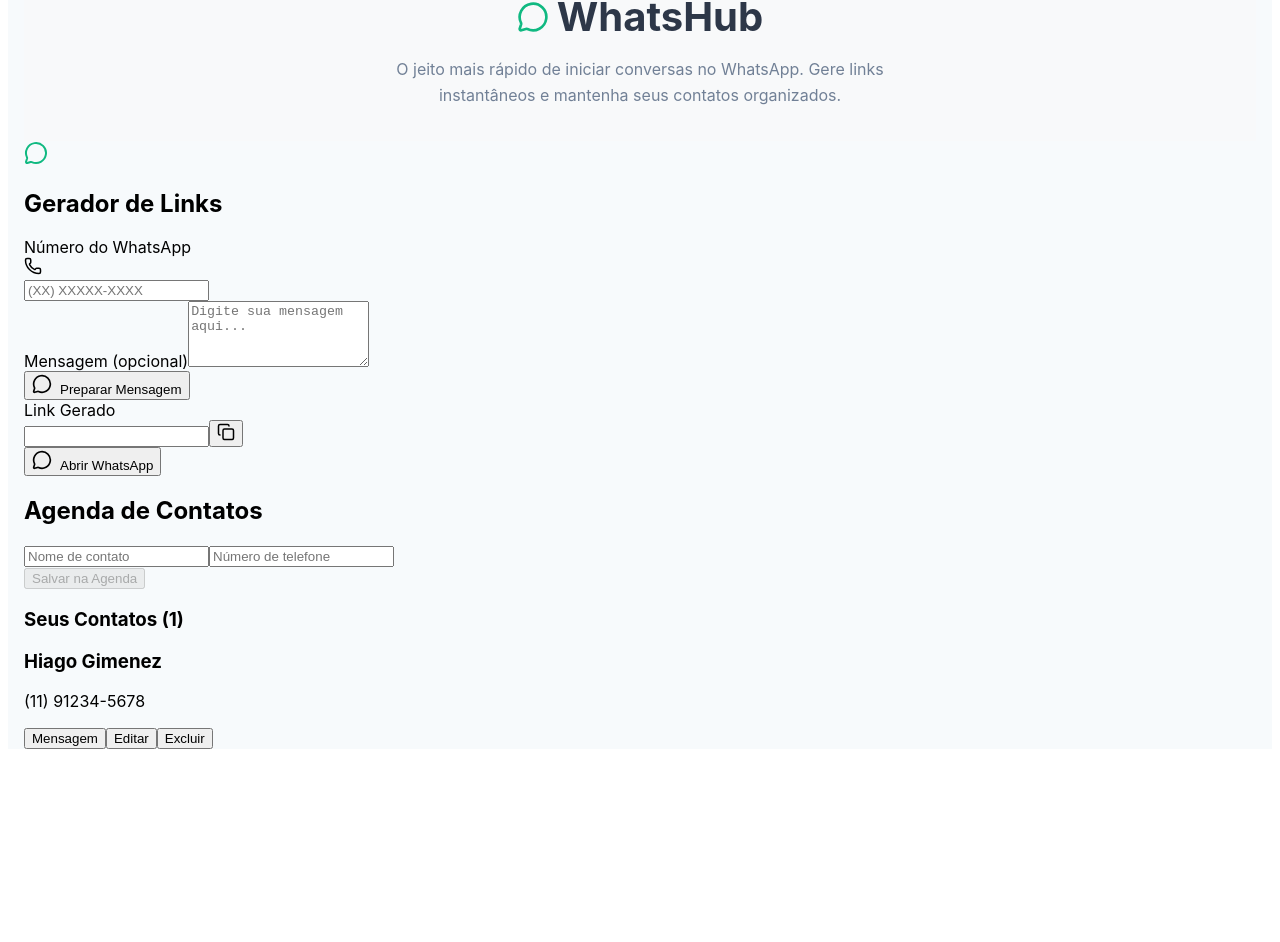
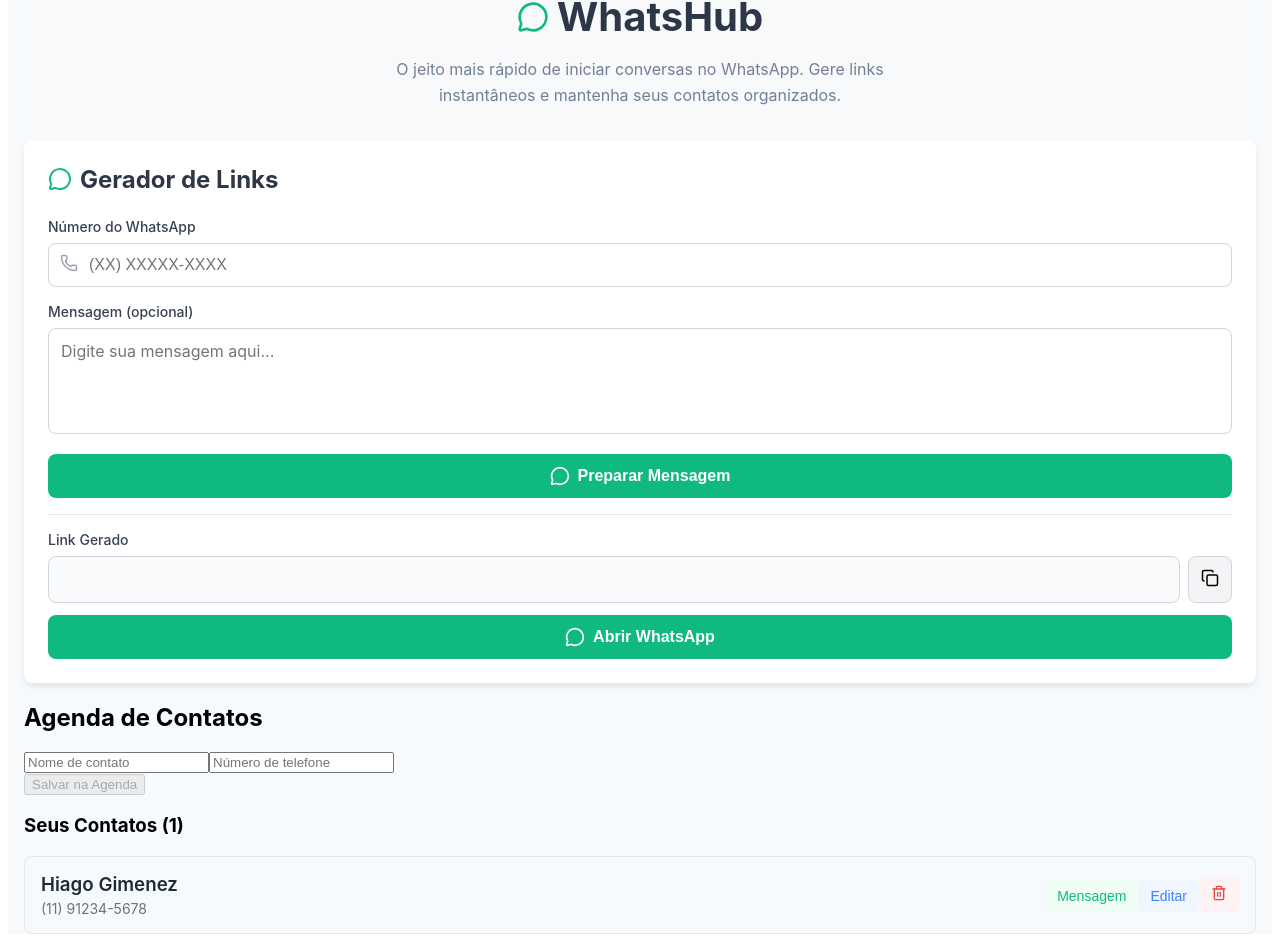
Before and after one commit to gimenezhiago/WhatsApp, a React (Vite) app in the folder Front/: page / in a window 1280 px wide. Shown: the part 69-1011 px from the top of the page. Before the commit the page ends 826 px from the top, so only its background shows below. Built offline with nearby package versions, Linux system fonts and the light colour scheme.

Commit message:
Estilizando

```diff
--- a/Front/src/components/GeradorLink/GeradorLink.jsx
+++ b/Front/src/components/GeradorLink/GeradorLink.jsx
@@ -35,19 +35,19 @@
   };
 
   return (
-    <div>
-      <div>
+    <C.Cartao>
+      <C.TituloSecao>
         <MessageCircle size={24} color="#10b981"/>
-        <h2>Gerador de Links</h2>
-      </div>
+        <C.H2Secao>Gerador de Links</C.H2Secao>
+      </C.TituloSecao>
 
-      <div>
-        <label>Número do WhatsApp</label>
-        <div>
-          <div>
+      <C.GrupoFormulario>
+        <C.Rotulo>Número do WhatsApp</C.Rotulo>
+        <C.ContainerInput>
+          <C.IconeInput>
             <Phone size={18} />
-          </div>
-          <input
+          </C.IconeInput  >
+          <C.CampoInputComIcone
             type="text"
             value={numeroTelefone}
             onChange={(e) =>
@@ -57,12 +57,12 @@
             onFocus={(e) => (e.target.style.borderColor = "#10b981")}
             onBlur={(e) => (e.target.style.borderColor = "#d1d5db")}
           />
-        </div>
-      </div>
+        </C.ContainerInput>
+      </C.GrupoFormulario>
 
-      <div>
-        <label>Mensagem (opcional)</label>
-        <textarea
+      <C.GrupoFormulario>
+        <C.Rotulo>Mensagem (opcional)</C.Rotulo>
+        <C.AreaTexto
           value={mensagem}
           onChange={(e) => setMensagem(e.target.value)}
           rows={4}
@@ -70,46 +70,46 @@
           onFocus={(e) => (e.target.style.borderColor = "#10b981")}
           onBlur={(e) => (e.target.style.borderColor = "#d1d5db")}
         />
-      </div>
+      </C.GrupoFormulario>
 
-      <div>
-        <button
+      <C.GrupoFormulario>
+        <C.Botao
           onClick={gerarLink}
           onMouseEnter={() => setBotaoHover({ ...botaoHover, gerar: true })}
           onMouseLeave={() => setBotaoHover({ ...botaoHover, gerar: false })}
         >
             <MessageCircle size={20} style={{ marginRight: "0.5rem" }} />
           Preparar Mensagem
-        </button>
-      </div>
+        </C.Botao>
+      </C.GrupoFormulario>
 
-      <div>
-        <label>Link Gerado</label>
-        <div>
-          <input
+      <C.SecaoLink>
+        <C.Rotulo>Link Gerado</C.Rotulo>
+        <C.GrupoInputLink>
+          <C.InputLink
             type="text"
             value={linkGerado}
             readOnly // Campo somente leitura
           />
-          <button
+          <C.BotaoCopiar
             onClick={copiarLink}
             title="Copiar Link"
             onMouseEnter={() => setBotaoHover({ ...botaoHover, copiar: true })}
             onMouseLeave={() => setBotaoHover({ ...botaoHover, copiar: false })}
           >
             <Copy size={18} />
-          </button>
-        </div>
+          </C.BotaoCopiar>
+        </C.GrupoInputLink>
 
-        <button
+        <C.Botao
           onClick={abrirWhatsApp}
           onMouseEnter={() => setBotaoHover({ ...botaoHover, abrir: true })}
           onMouseLeave={() => setBotaoHover({ ...botaoHover, abrir: false })}
         >
           <MessageCircle size={20} style={{ marginRight: "0.5rem" }} />
           Abrir WhatsApp
-        </button>
-      </div>
-    </div>
+        </C.Botao>
+      </C.SecaoLink>
+    </C.Cartao>
   );
 }
--- a/Front/src/components/ItemContato/ItemContato.jsx
+++ b/Front/src/components/ItemContato/ItemContato.jsx
@@ -1,41 +1,43 @@
 import { useState } from 'react';
+import * as C from './ItemContato.styles';
+import { Trash2 } from 'lucide-react';
 
 export default function ItemContato({ contato, onEdit, onDelete, onSendMessage }) {
     const [hover, setHover] = useState({});
     const [itemHover, setItemHover] = useState(false);
 
     return (
-        <div
+        <C.ItemContato
             onMouseEnter={() => setItemHover(true)}
             onMouseLeave={() => setItemHover(false)}
         >
+            <C.InfoContato>
+                <C.H3Contato>{contato.nome}</C.H3Contato>
+                <C.PContato>{contato.telefone}</C.PContato>
+            </C.InfoContato>
             <div>
-                <h3>{contato.nome}</h3>
-                <p>{contato.telefone}</p>
-            </div>
-            <div>
-                <button
+                <C.BotaoMensagem
                     onClick={() => onSendMessageMensagem(contato)}
                     onMouseEnter={() => setHover({ ...hover, message: true })}
                     onMouseLeave={() => setHover({ ...hover, message: false })}
                 >
                     Mensagem
-                </button>
-                <button
+                </C.BotaoMensagem>
+                <C.BotaoEditar
                     onClick={() => onEdit(contato)}
                     onMouseEnter={() => setHover({ ...hover, edit: true })}
                     onMouseLeave={() => setHover({ ...hover, edit: false })}
                 >
                     Editar
-                </button>
-                <button
+                </C.BotaoEditar>
+                <C.BotaoExcluir
                     onClick={() => onDelete(contato.id)}
                     onMouseEnter={() => setHover({ ...hover, delete: true })}
                     onMouseLeave={() => setHover({ ...hover, delete: false })}
                 >
-                    Excluir
-                </button>
+                    <Trash2 size={16} />
+                </C.BotaoExcluir>
             </div>
-        </div>
+        </C.ItemContato>
     )
 }
--- a/Front/src/components/ItemContato/ItemContato.styles.js
+++ b/Front/src/components/ItemContato/ItemContato.styles.js
@@ -0,0 +1,68 @@
+import styled from 'styled-components';
+
+export const ItemContato = styled.div`
+    display: flex;
+    align-items: center;
+    justify-content: space-between;
+    padding: 1rem;
+    border: 1px solid #e5e7eb;
+    border-radius: 0.5rem;
+    transition: all 0.2s;
+`;
+
+export const InfoContato = styled.div`
+    flex: 1;
+`;
+
+export const H3Contato = styled.h3`
+    font-weight: 600;
+    color: #1f2937;
+    margin: 0 0 0.25rem 0;
+`;
+
+export const PContato = styled.p`
+    color: #6b7280;
+    font-size: 0.875rem;
+    margin: 0;
+`;
+
+export const AcoesContato = styled.div`
+    display: flex;
+    gap: 0.5rem;
+`;
+
+export const BotaoMensagem = styled.button`
+    color: #10b981;
+    background-color: #f0fdf4;
+    padding: 0.5rem 0.75rem;
+    border: none;
+    border-radius: 0.375rem;
+    cursor: pointer;
+    transition: all 0.2s;
+    font-size: 0.875rem;
+    font-weight: 500;
+`;
+
+export const BotaoEditar = styled.button`
+    color: #3b82f6;
+    background-color: #eff6ff;
+    padding: 0.5rem 0.75rem;
+    border: none;
+    border-radius: 0.375rem;
+    cursor: pointer;
+    transition: all 0.2s;
+    font-size: 0.875rem;
+    font-weight: 500;
+`;
+
+export const BotaoExcluir = styled.button`
+    color: #ef4444;
+    background-color: #fef2f2;
+    padding: 0.5rem 0.75rem;
+    border: none;
+    border-radius: 0.375rem;
+    cursor: pointer;
+    transition: all 0.2s;
+    font-size: 0.875rem;
+    font-weight: 500;
+`;
```
